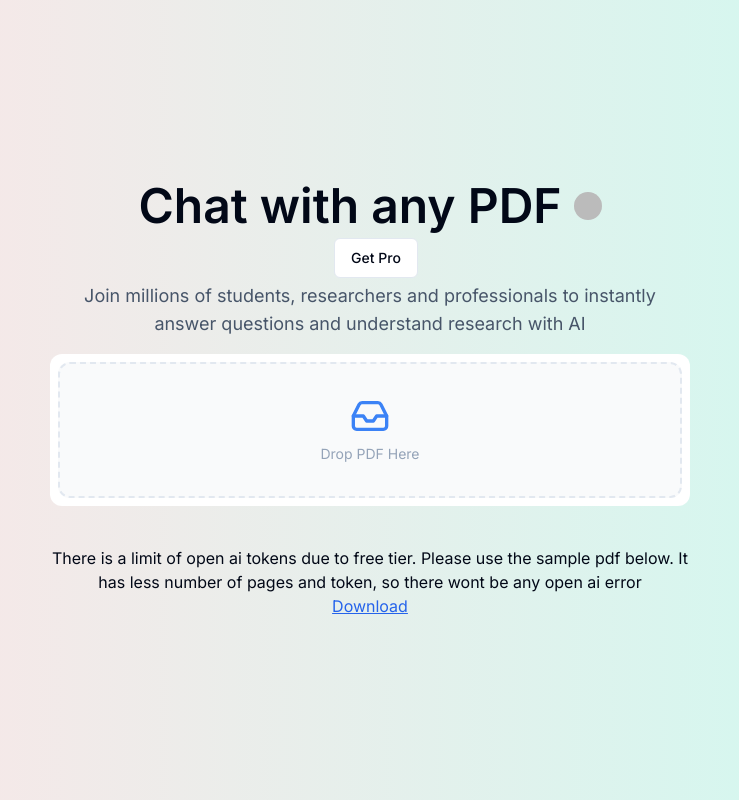
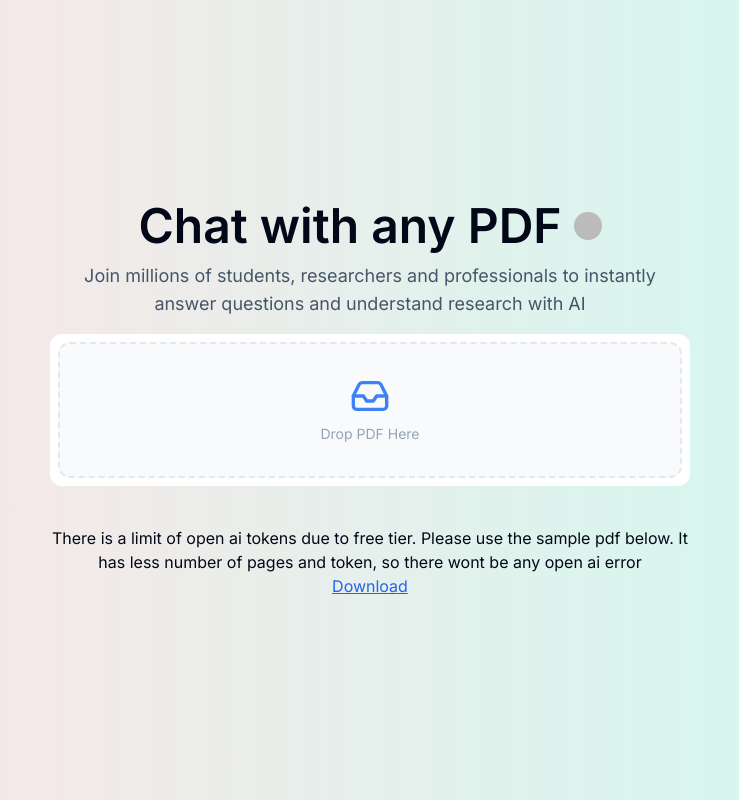
Before and after one commit to Nikeshh/VectorChat, a Next.js app: page / in a window 1280 px wide. Shown: the whole page, without its empty margins (270-1009 px from the left). Built offline with nearby package versions, Linux system fonts and the light colour scheme; no server answers; the database is empty; sample sign-in values are in the browser's storage; some icons are missing.

Commit message:
Commented subscription option

```diff
--- a/src/app/page.tsx
+++ b/src/app/page.tsx
@@ -37,9 +37,9 @@ export default async function Home() {
                 <Button>Go to Chats <ArrowRight className="ml-2" /></Button>
               </Link>
             }
-            <div className="ml-3">
+            {/*<div className="ml-3">
               <SubscriptionButton isPro={isPro} />
-            </div>
+            </div>*/}
           </div>
           <p className="max-w-xl mt-1 text-lg text-slate-600">
             Join millions of students, researchers and professionals to instantly answer questions and understand research with AI
--- a/src/components/ChatSideBar.tsx
+++ b/src/components/ChatSideBar.tsx
@@ -48,7 +48,7 @@ const ChatSideBar = ({ chats, chatId, isPro }: Props) => {
                     <Link href='/'>Home</Link>
                     <Link href='/'>Source</Link>
                 </div>
-                <SubscriptionButton isPro={isPro} />
+                {/*<SubscriptionButton isPro={isPro} />*/}
             </div>
         </div>
     );
```
